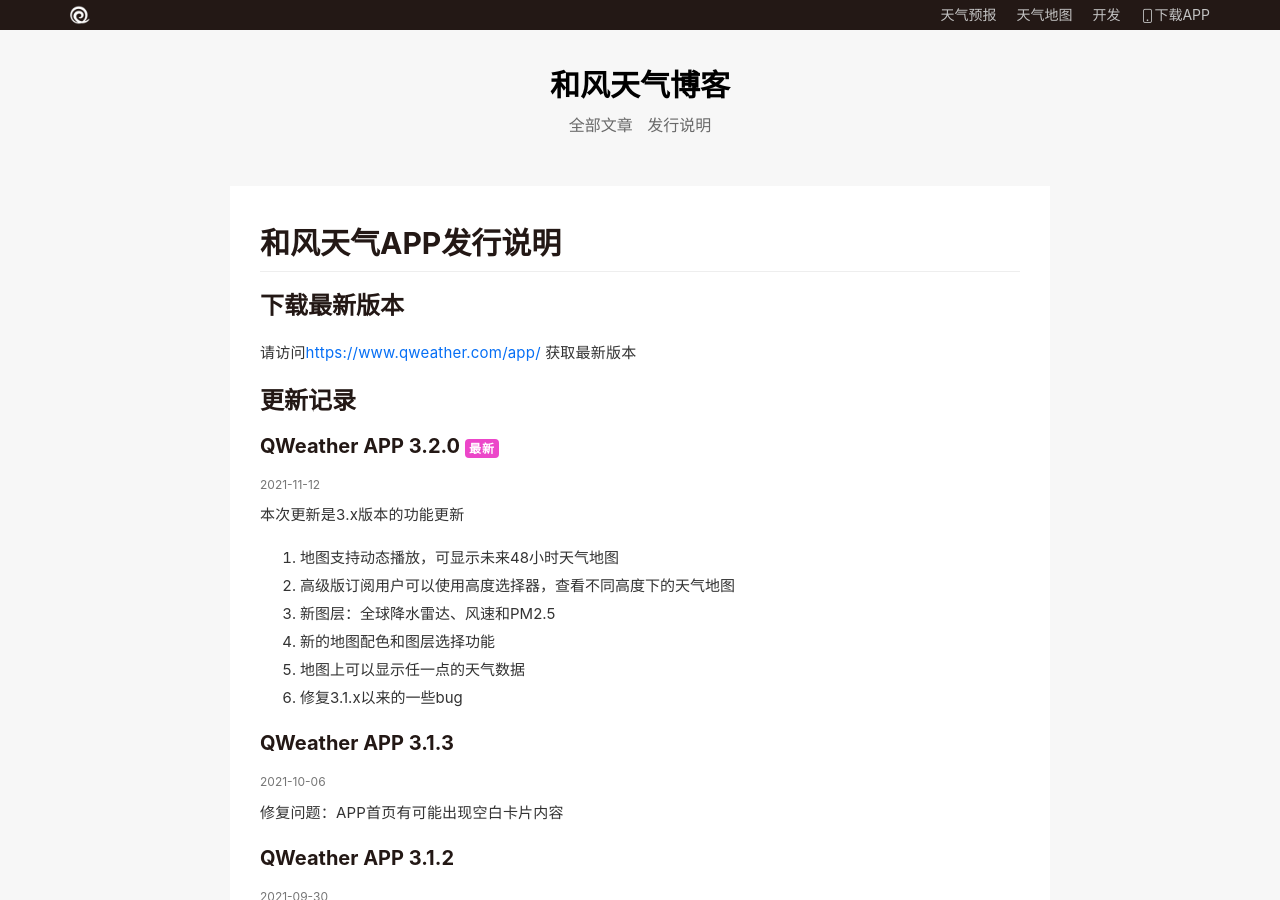
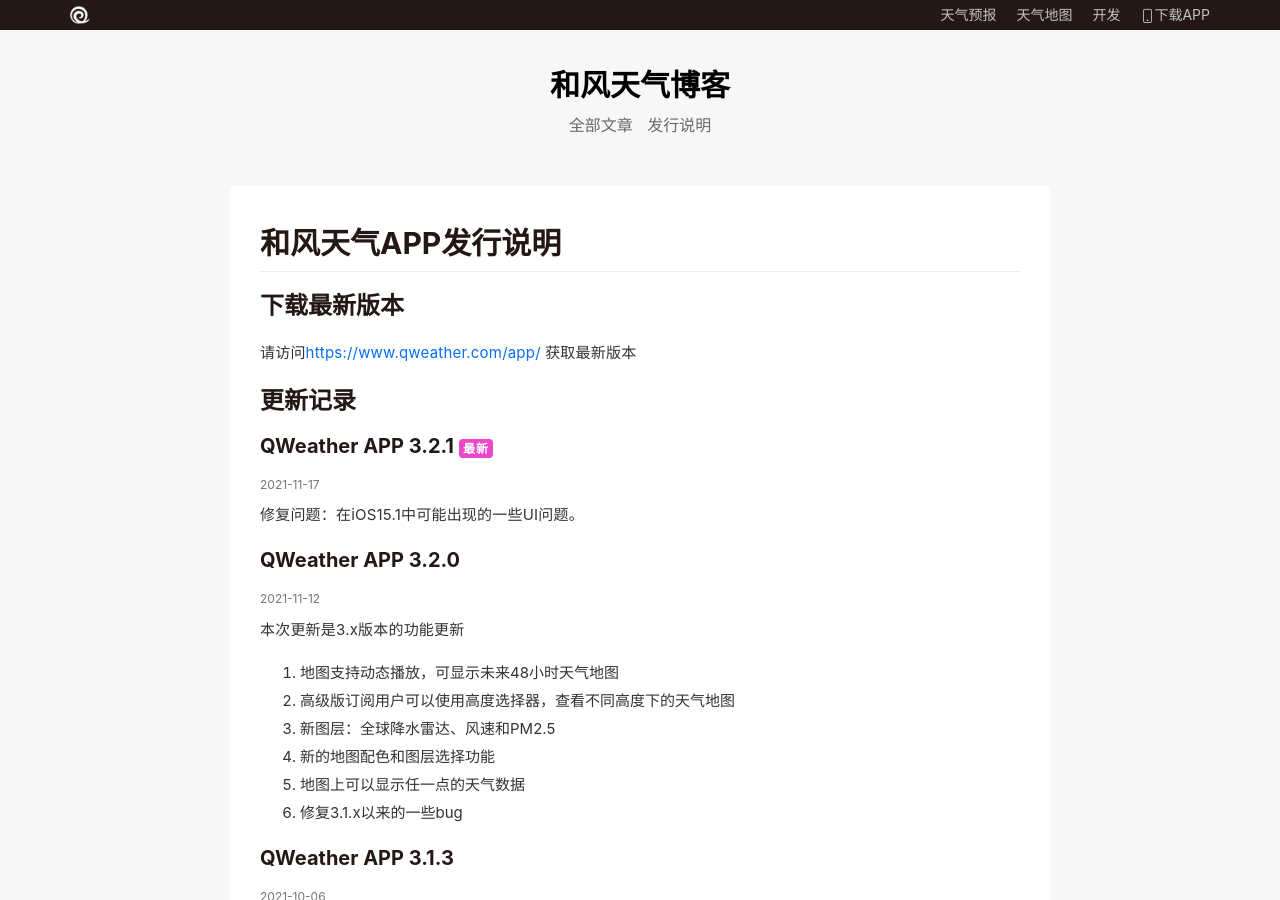
Before and after one commit to qwd/blog, a Jekyll site: the page built from pages/release-app.html, in a window 1280 px wide and 900 px high. Built offline with Jekyll 4.4.1, drawn with Linux system fonts in a browser that asks for light colours; some web fonts are replaced; comment, search, counter and statistics services are not loaded.

Commit message:
APP 3.2.1 release

```diff
--- a/_data/release-app.yml
+++ b/_data/release-app.yml
@@ -1,3 +1,8 @@
+- title: QWeather APP 3.2.1
+  ver: 3.2.1
+  date: 2021-11-17
+  text: |-
+   修复问题：在iOS15.1中可能出现的一些UI问题。
 - title: QWeather APP 3.2.0
   ver: 3.2.0
   date: 2021-11-12
```
